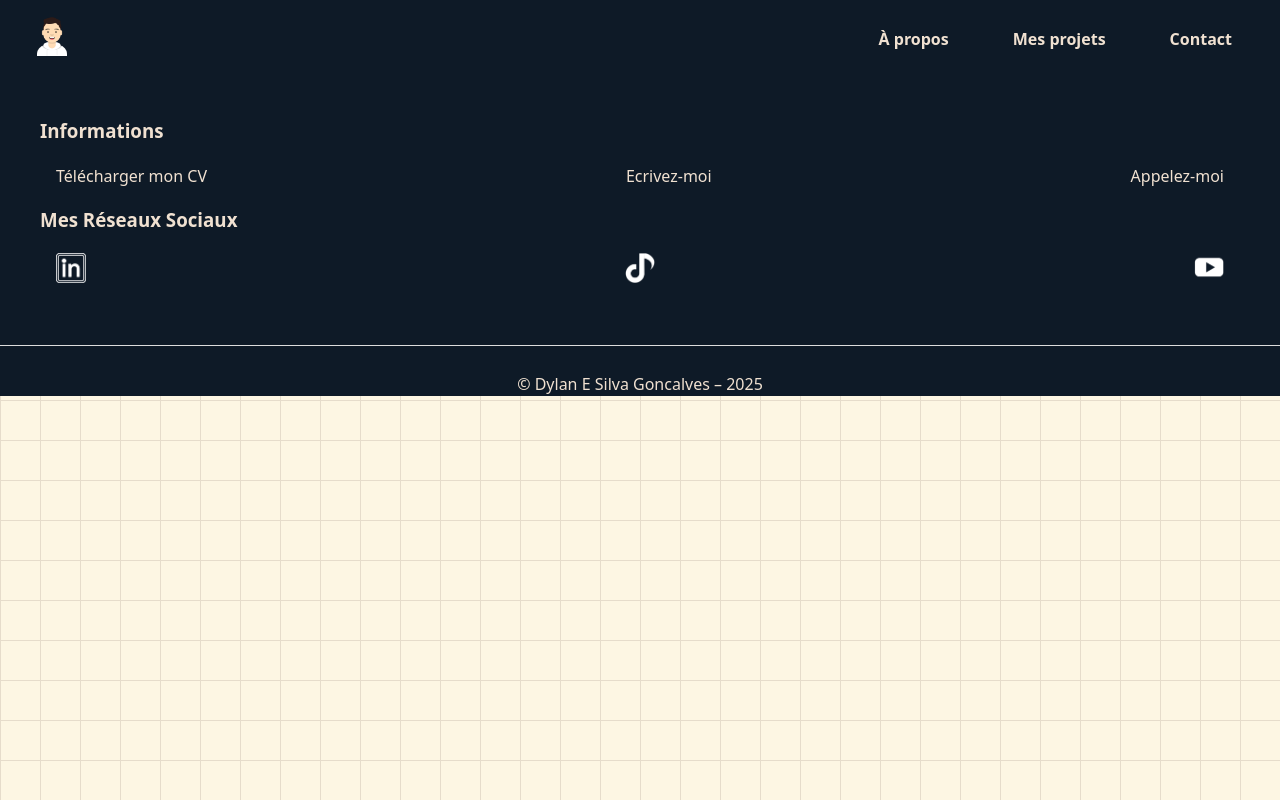
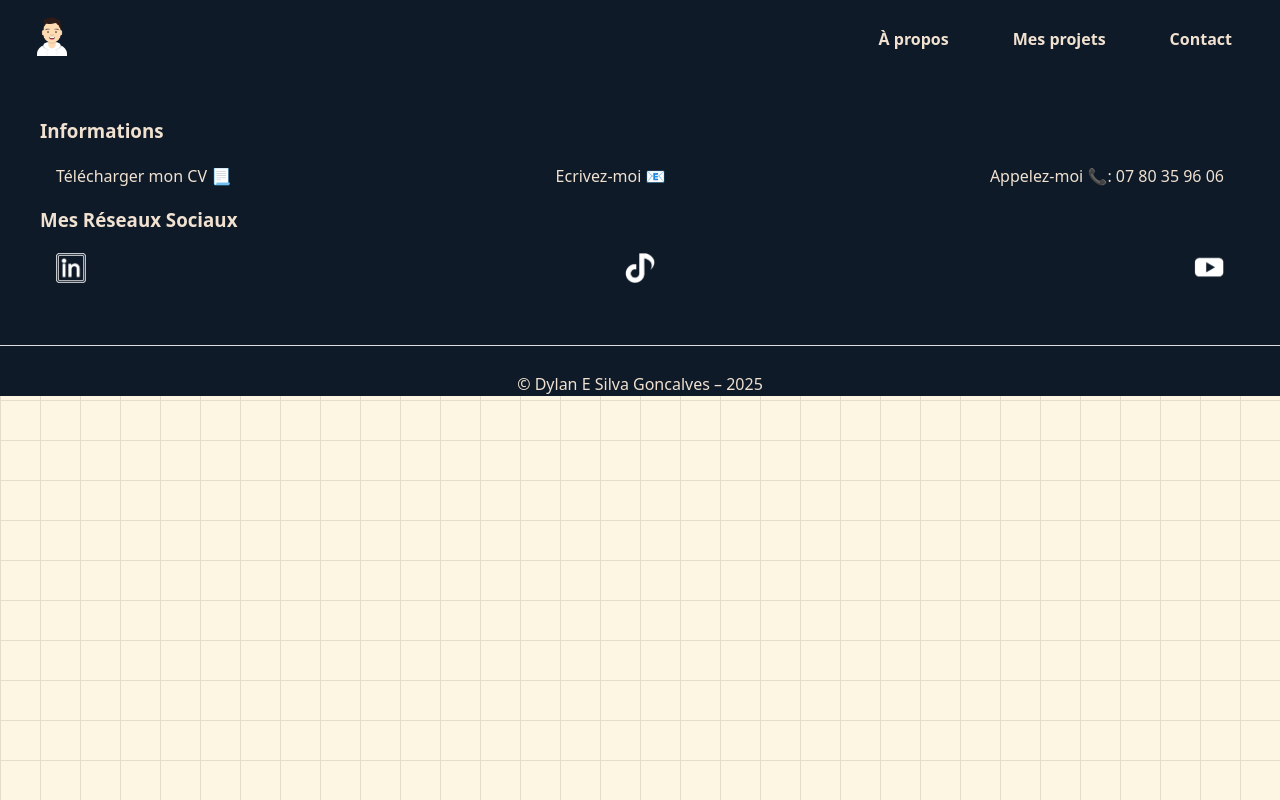
Before and after one commit to ErnestDaph/esilvagoncalves, a React (Vite) app in the folder mon-projet/: page / in a window 1280 px wide. Built offline with nearby package versions, Linux system fonts and the light colour scheme.

Commit message:
bug fixing

```diff
--- a/mon-projet/src/components/Footer/Footer.tsx
+++ b/mon-projet/src/components/Footer/Footer.tsx
@@ -15,9 +15,9 @@ function Footer() {
                 <div className={styles.footerInformation}>
                     <h3>Informations</h3>
                     <ul>
-                    <li><a href="CV.pdf" download>Télécharger mon CV</a></li>
-                    <li><a href="mailto:esilvagoncalvesdylan@gmail.com">Ecrivez-moi</a></li>
-                    <li><a href="tel:+33780359606"> Appelez-moi</a></li>
+                    <li><a href="CV.pdf" download>Télécharger mon CV 📃</a></li>
+                    <li><a href="mailto:esilvagoncalvesdylan@gmail.com">Ecrivez-moi 📧</a></li>
+                    <li><a href="tel:+33780359606"> Appelez-moi 📞: 07 80 35 96 06</a></li>
                     </ul>
                 </div>
 
```
Also changed, not shown: 1 other file (tests, documents, lock files or other folders).
